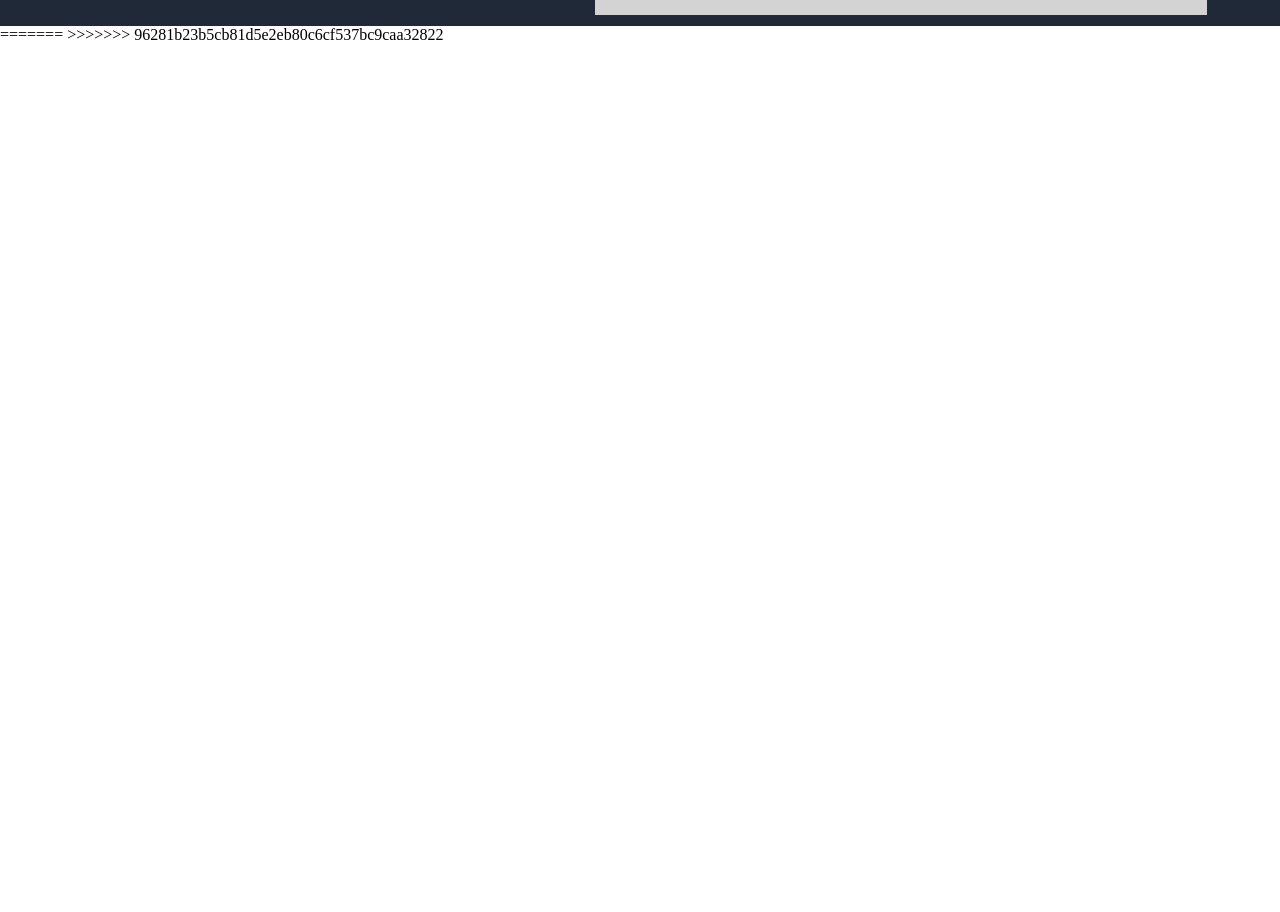
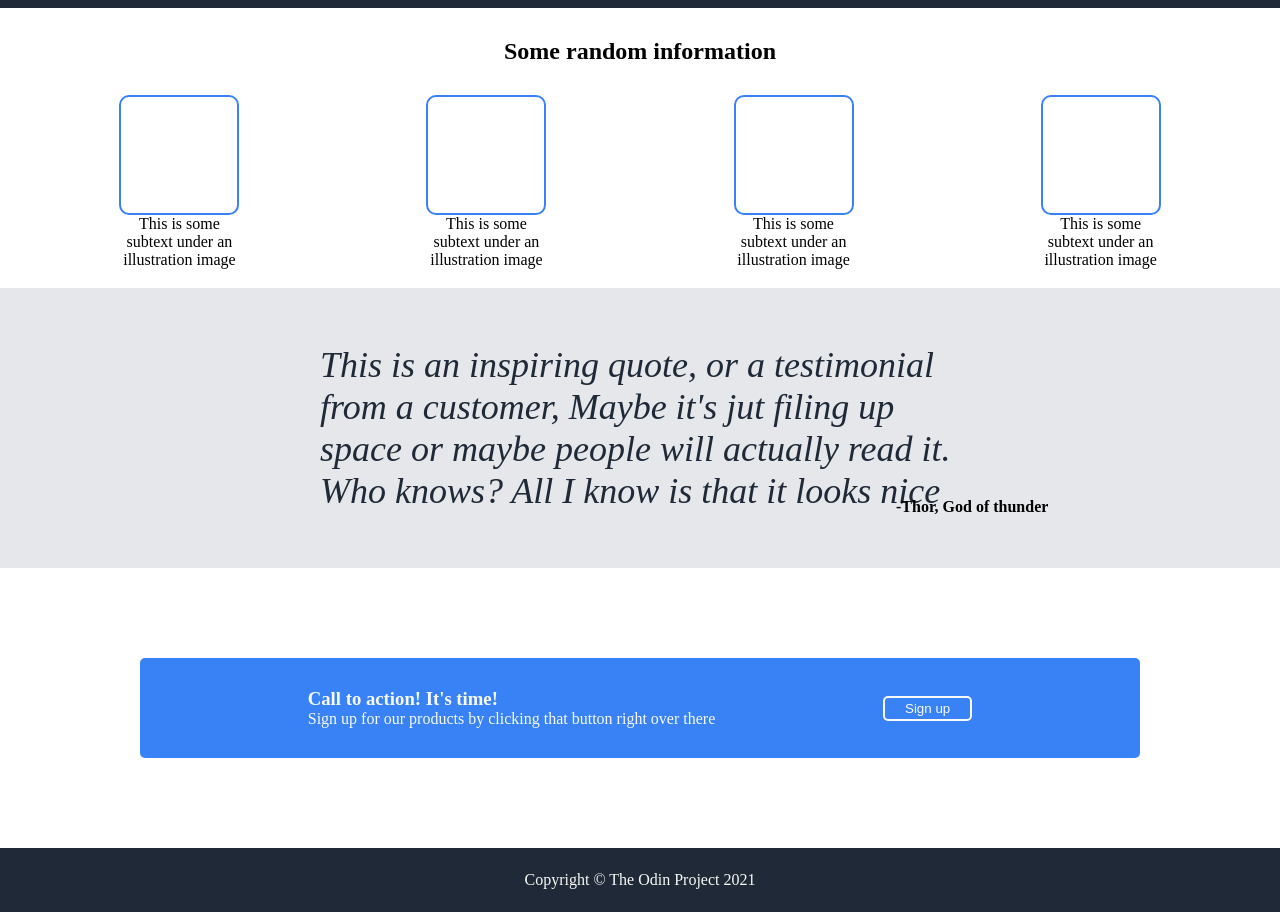
Before and after one commit to HaryIII/TheOdinProject, a plain HTML site: page LandingPage/index.html in a window 1280 px wide. Shown: the part 333-1245 px from the top of the page. Before the commit the page ends 800 px from the top, so only its background shows below. Drawn offline with Linux system fonts and the light colour scheme.

Commit message:
./LandingPage/

```diff
--- a/LandingPage/index.html
+++ b/LandingPage/index.html
@@ -9,7 +9,6 @@
 </head>
 <body>
 
-<<<<<<< HEAD
     <section class="header">
         <nav class="navbar">
             <div class="logo">Header Logo</div>
@@ -32,7 +31,54 @@
             <p>this is a placeholder for an image</p>
         </div>
     </section>
-=======
->>>>>>> 96281b23b5cb81d5e2eb80c6cf537bc9caa32822
+
+
+    <section class="information">
+        <h2>Some random information</h2>
+        <div class="square-layout">
+            <div class="square-content">
+                <div class="square"></div>
+                <p>This is some subtext under an illustration image</p>
+            </div>
+
+            <div class="square-content">
+                <div class="square"></div>
+                <p>This is some subtext under an illustration image</p>
+            </div>
+
+            <div class="square-content">
+                <div class="square"></div>
+                <p>This is some subtext under an illustration image</p>
+            </div>
+
+            <div class="square-content">
+                <div class="square"></div>
+                <p>This is some subtext under an illustration image</p>
+            </div>
+        </div>
+    </section>
+
+    <section class="quote">
+        <p>This is an inspiring quote, or a testimonial from a customer, Maybe it's jut filing up space or maybe people will actually read it. Who knows? All I know is that it looks nice</p>
+        <strong>-Thor, God of thunder</strong>
+    </section>
+
+
+    <section class="cta">
+        <div class="rectangle">
+            <div class="rectangle-content">
+            <div class="rec-text">
+            <h3>Call to action! It's time!</h3>
+            <p>Sign up for our products by clicking that button right over there</p>
+        </div>
+            <button class="cta-btn">Sign up</button>
+        </div>
+    </div>
+    </section>
+
+
+    <section class="footer">
+        <p>Copyright &copy; The Odin Project 2021</p>
+    </section>
 </body>
 </html>
--- a/LandingPage/style.css
+++ b/LandingPage/style.css
@@ -2,7 +2,6 @@
     padding: 0;
     margin: 0;
     box-sizing: border-box;
-<<<<<<< HEAD
 }
 
 
@@ -60,6 +59,8 @@
 .hero-text {
     font-size: 18px;
     color: #e5e7eb;
+    padding-top: 20px;
+    padding-bottom: 20px;
 }
 
 
@@ -74,6 +75,112 @@
 .img-holder {
     background-color: lightgrey;
     padding: 120px 200px;
-=======
->>>>>>> 96281b23b5cb81d5e2eb80c6cf537bc9caa32822
 }
+
+
+
+
+.information {
+    height: 35vh;
+}
+
+.information h2 {
+    text-align: center;
+    padding-top: 30px;
+}
+
+.square-layout {
+    display: flex;
+    justify-content: center;
+    align-items: center;
+}
+
+.square-content {
+    display: flex;
+    justify-content: center;
+    align-items: center;
+    flex-direction: column;
+    padding-top: 30px;
+}
+
+.square-content p {
+    text-align: center;
+    width: 40%;
+}
+
+.square {
+    border: 2px solid #3882f6;
+    height: 120px;
+    width: 120px;
+    border-radius: 10px;
+}
+
+
+.quote {
+    height: 35vh;
+    background-color: #e5e7eb;
+    position: relative;
+}
+
+.quote p {
+    text-align: inherit;
+   position: absolute;
+   top: 50%;
+   left: 50%;
+   transform: translate(-50%, -50%);
+   width: 50%;
+   font-size: 36px;
+   font-style: italic;
+   font-weight: lighter;
+   color: #1f2937;
+}
+
+strong {
+    position: absolute;
+    top: 75%;
+    left: 70%;
+}
+
+
+
+.cta {
+    height: 35vh;
+    display: flex;
+    justify-content: center;
+    align-items: center;
+}
+
+.rectangle {
+    background-color: #3882f6;
+    height: 100px;
+    width: 1000px;
+    border-radius: 5px;
+}
+
+
+.rectangle-content {
+    display: flex;
+    justify-content: space-evenly;
+    align-items: center;
+    height: 100px;
+    color: #f9faf8;
+}
+
+
+.cta-btn {
+    background-color: #3882f6;
+    color: #f9faf8;
+    padding: 3px 20px;
+    border-radius: 5px;
+    border: 2px solid #f9faf8;
+}
+
+
+.footer {
+    background-color: #1f2937;
+    height: 8vh;
+    display: flex;
+    align-items: center;
+    justify-content: center;
+    color: #f9faf8;
+}
```
